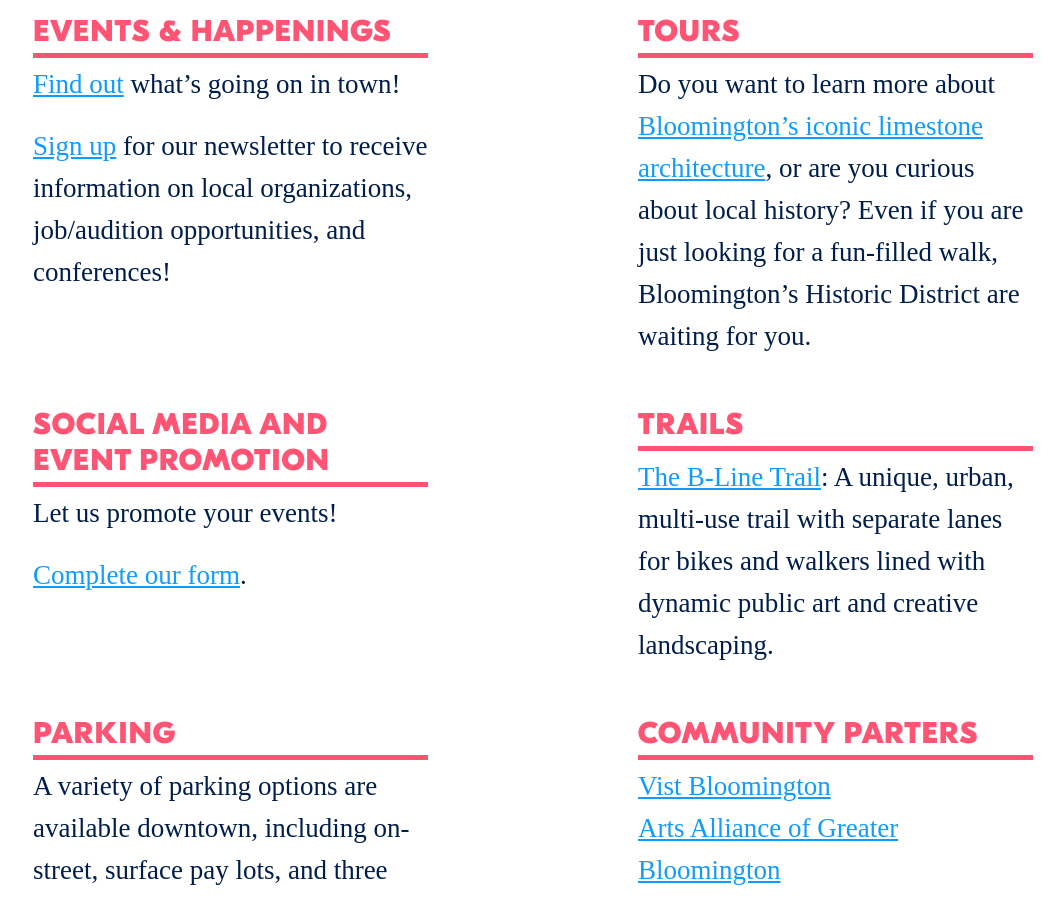
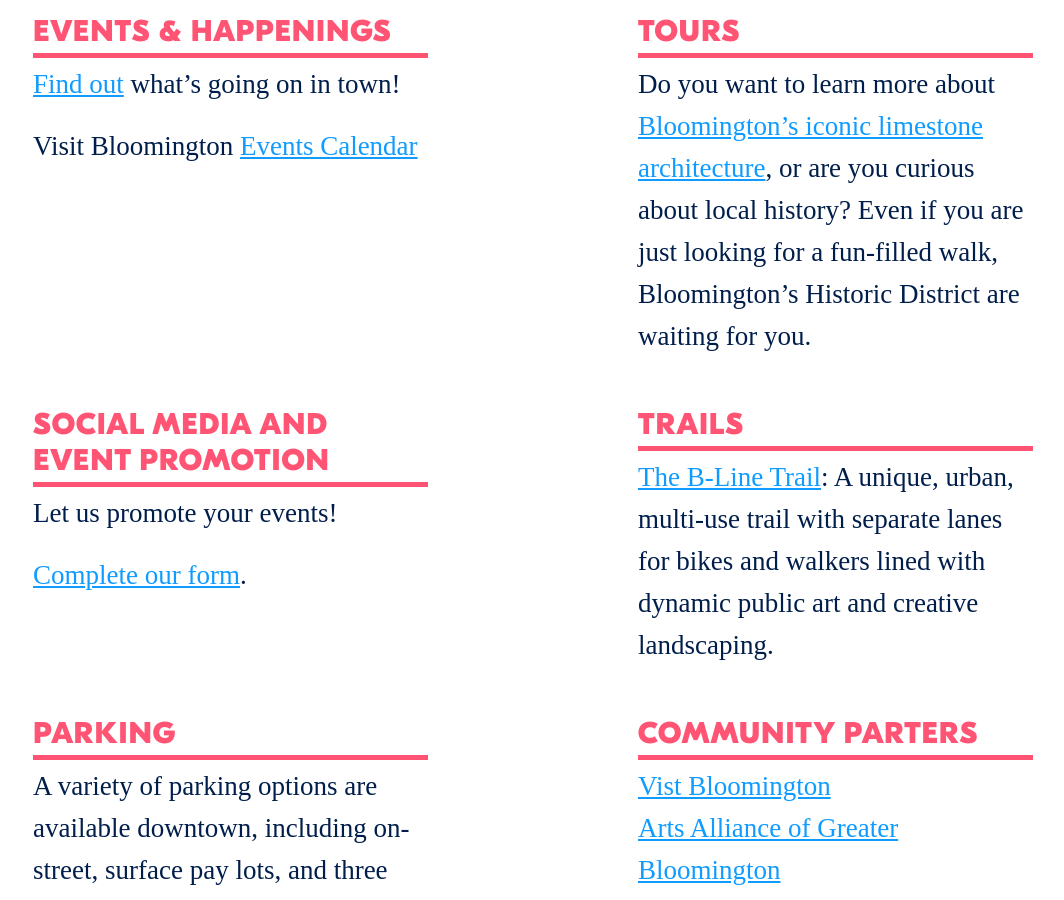
Before and after one commit to City-of-Bloomington/bead-website, a Nuxt app: page / in a window 1280 px wide. Shown: the part 2020-2920 px from the top of the page, without its empty margins (7-1071 px from the left). Built offline with nearby package versions, Linux system fonts and the light colour scheme; a web font is replaced by a local one.

Commit message:
add links

```diff
--- a/pages/index.vue
+++ b/pages/index.vue
@@ -249,14 +249,14 @@
         left: {
           heading:  'EVENTS &amp; HAPPENINGS',
           text: {
-            one:    '<a href="" title="Find out">Find out</a> what’s going on in town!',
-            two:    '<a href="" title="Sign up">Sign up</a> for our newsletter to receive information on local organizations, job/audition opportunities, and conferences!'
+            one:    '<a href="https://www.visitbloomington.com/events/?utm_source=Bloomington+Entertainment+%26+Arts+District&utm_medium=BEAD+website&utm_campaign=BEAD+website_2018_events+calendar" title="Find out">Find out</a> what’s going on in town!',
+            two:    'Visit Bloomington <a href="https://www.visitbloomington.com/events/" title="Events Calendar">Events Calendar</a>'
           },
         },
         right: {
           heading:  'Tours',
           text: {
-            one:    'Do you want to learn more about <a href="" title="Bloomington’s iconic limestone architecture">Bloomington’s iconic limestone architecture</a>, or are you curious about local history? Even if you are just looking for a fun-filled walk, Bloomington’s Historic District are waiting for you.'
+            one:    'Do you want to learn more about <a href="https://bloomington.in.gov/about/walking-tours" title="Bloomington’s iconic limestone architecture">Bloomington’s iconic limestone architecture</a>, or are you curious about local history? Even if you are just looking for a fun-filled walk, Bloomington’s Historic District are waiting for you.'
           }
         }
       },
@@ -267,13 +267,13 @@
           heading:  'Social Media and<br>Event Promotion',
           text: {
             one:    'Let us promote your events!',
-            two:    '<a href="" title="Complete our form">Complete our form</a>.'
+            two:    '<a href="https://docs.google.com/forms/d/1ceClJiwZNxGtlRMqNYYVUOwjnVmgYNEQR8WtTnVo_9U/edit" title="Complete our form">Complete our form</a>.'
           },
         },
         right: {
           heading:  'Trails',
           text: {
-            one:    '<a href="" title="The B-Line Trail">The B-Line Trail</a>: A unique, urban, multi-use trail with separate lanes for bikes and walkers lined with dynamic public art and creative landscaping.'
+            one:    '<a href="https://bloomington.in.gov/parks/trails/b-line-trail" title="The B-Line Trail">The B-Line Trail</a>: A unique, urban, multi-use trail with separate lanes for bikes and walkers lined with dynamic public art and creative landscaping.'
           }
         }
       },
@@ -283,34 +283,34 @@
         left: {
           heading:  'Parking',
           text: {
-            one:    'A variety of parking options are available downtown, including on-street, surface pay lots, and three centrally located parking garages. Our convenient <a href="" title="Parkmobile App">Parkmobile App</a> makes things easy with the Pay-As-You-Go system. <a href="" title="Learn more">Learn more</a>.'
+            one:    'A variety of parking options are available downtown, including on-street, surface pay lots, and three centrally located parking garages. Our convenient <a href="http://us.parkmobile.com/#how-it-works" title="Parkmobile App">Parkmobile App</a> makes things easy with the Pay-As-You-Go system. <a href="https://bloomington.in.gov/transportation/parking/downtown-parking" title="Learn more">Learn more</a>.'
           },
         },
         right: {
           heading:  'Community Parters',
           li: {
             one: {
-              link: 'https://bloomington.in.gov/',
+              link: 'https://goo.gl/UEn8CX',
               text: 'Vist Bloomington',
             },
             two: {
-              link: 'https://bloomington.in.gov/',
+              link: 'http://bloomingtonarts.org/',
               text: 'Arts Alliance of Greater Bloomington',
             },
             three: {
-              link: 'https://bloomington.in.gov/',
+              link: 'https://artsandhumanities.indiana.edu/about/members.html',
               text: 'Indiana University Arts and Humanities Council',
             },
             four: {
-              link: 'https://bloomington.in.gov/',
+              link: 'https://bloomington.in.gov/boards/arts',
               text: 'Bloomington Arts Commission',
             },
             five: {
-              link: 'https://bloomington.in.gov/',
+              link: 'http://www.in.gov/arts/2654.htm',
               text: 'Indiana Arts Commission',
             },
             six: {
-              link: 'https://bloomington.in.gov/',
+              link: 'https://bctboxoffice.org/',
               text: 'BCT Box Office/BEAD Info Shop',
             },
           }
```
